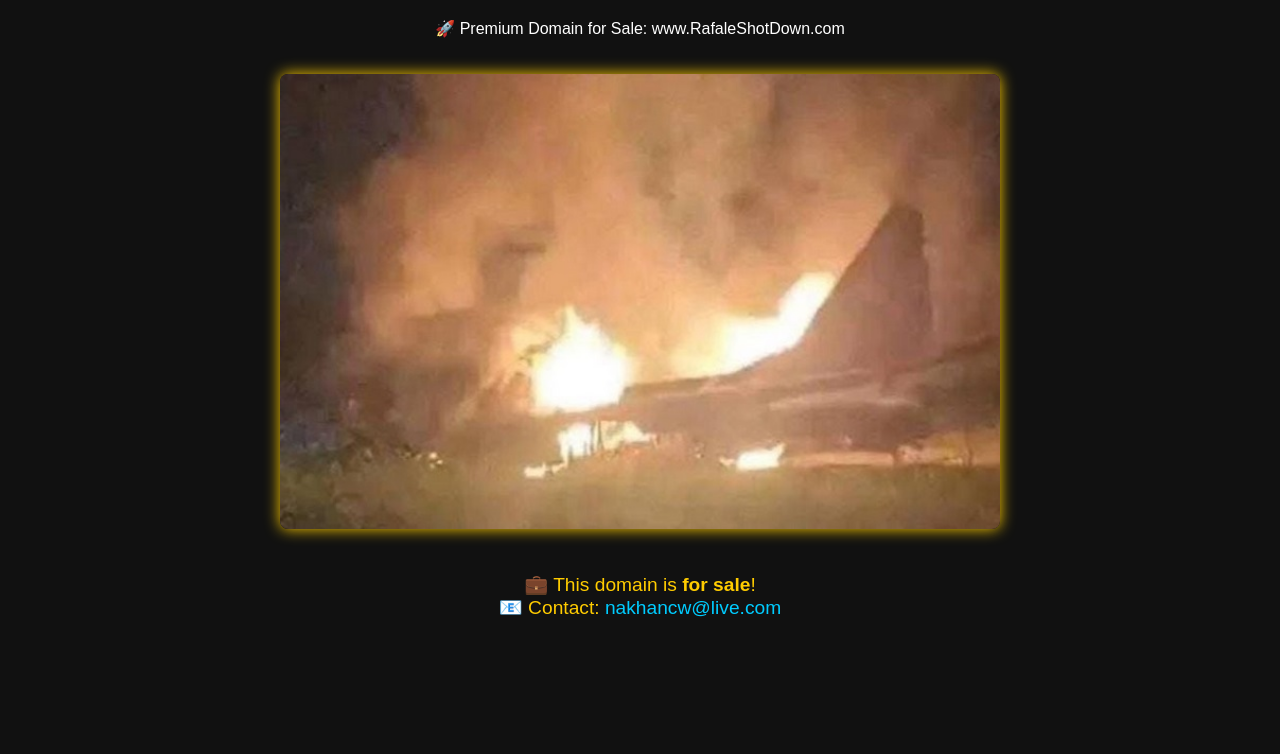
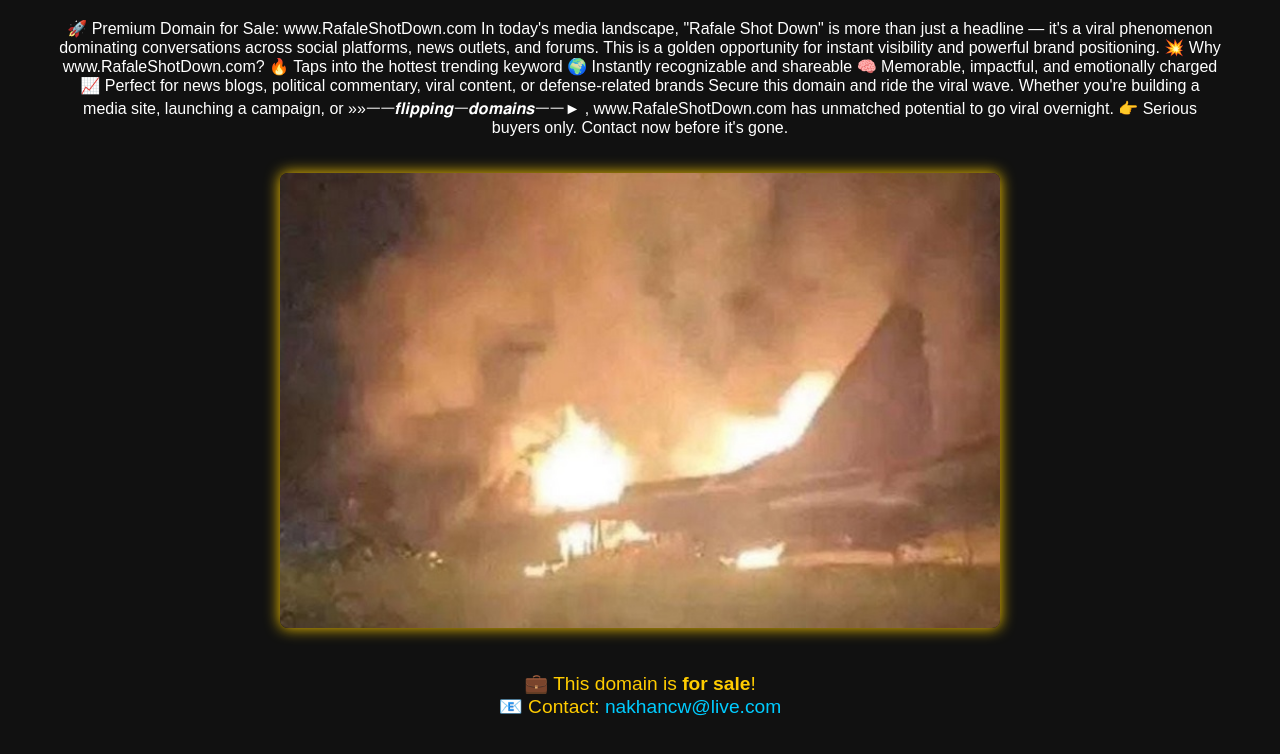
Before and after one commit to rafaleshotdown/rafaleshotdown, a plain HTML site: page index.html in a window 1280 px wide. Shown: the part 120-874 px from the top of the page. Before the commit the page ends 800 px from the top, so only its background shows below. Drawn offline with Linux system fonts and the light colour scheme.

Commit message:
Update index.html

```diff
--- a/index.html
+++ b/index.html
@@ -30,7 +30,25 @@
 </head>
 <body>
   <h1>🚀 Rafale Shot Down</h1>
-  <p>🚀 Premium Domain for Sale: www.RafaleShotDown.com</p>
+  <p>🚀 Premium Domain for Sale: www.RafaleShotDown.com
+In today's media landscape, "Rafale Shot Down" is more than just a headline — it's a viral phenomenon dominating conversations across social platforms,
+news outlets, and forums. This is a golden opportunity for instant visibility and powerful brand positioning.
+
+💥 Why www.RafaleShotDown.com?
+
+    🔥 Taps into the hottest trending keyword
+
+    🌍 Instantly recognizable and shareable
+
+    🧠 Memorable, impactful, and emotionally charged
+
+    📈 Perfect for news blogs, political commentary, viral content, or defense-related brands
+
+Secure this domain and ride the viral wave. Whether you're building a media site, launching a campaign, or
+»»ᅳᅳ𝒇𝒍𝒊𝒑𝒑𝒊𝒏𝒈ᅳ𝒅𝒐𝒎𝒂𝒊𝒏𝒔ᅳᅳ►
+, www.RafaleShotDown.com has unmatched potential to go viral overnight.
+
+👉 Serious buyers only. Contact now before it's gone.</p>
 
   <img src="rafale-shotdown.jpg" alt="Rafale Shot Down" />
 
```
